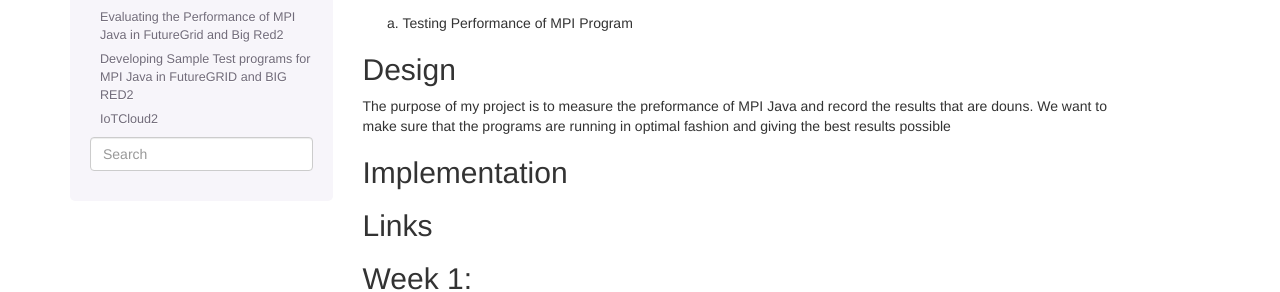
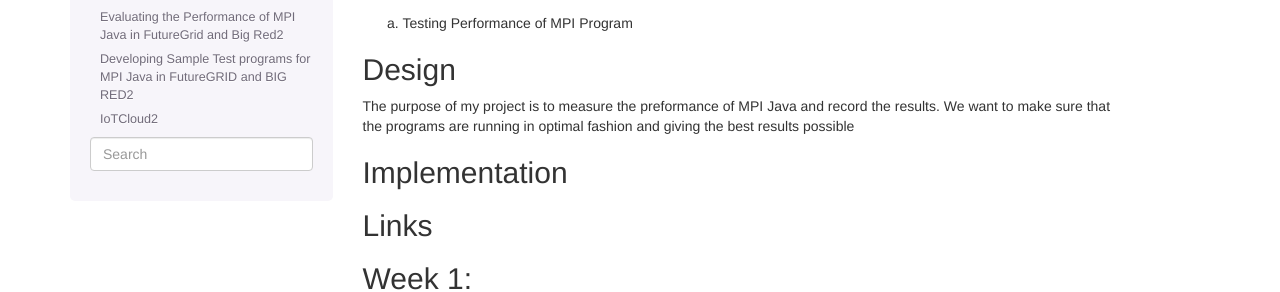
Before and after one commit to cloudmesh-project/reu-2014, a Sphinx documentation site: the page built from doc/source/projects/mpi-java-performance.rst, in a window 1280 px wide. Shown: the part 272-564 px from the top of the page. Built offline with Sphinx 7.4.7, drawn with Linux system fonts in a browser that asks for light colours.

Commit message:
Update mpi-java-performance.rst

```diff
--- a/doc/source/projects/mpi-java-performance.rst
+++ b/doc/source/projects/mpi-java-performance.rst
@@ -22,7 +22,7 @@ a) Testing Performance of MPI Program
 Design
 ----------------------------------------------------------------------
 
-The purpose of my project is to measure the preformance of MPI Java and record the results that are douns. We want to make sure that the programs are running in optimal fashion and giving the best results possible
+The purpose of my project is to measure the preformance of MPI Java and record the results. We want to make sure that the programs are running in optimal fashion and giving the best results possible
 
 Implementation
 ----------------------------------------------------------------------
```
